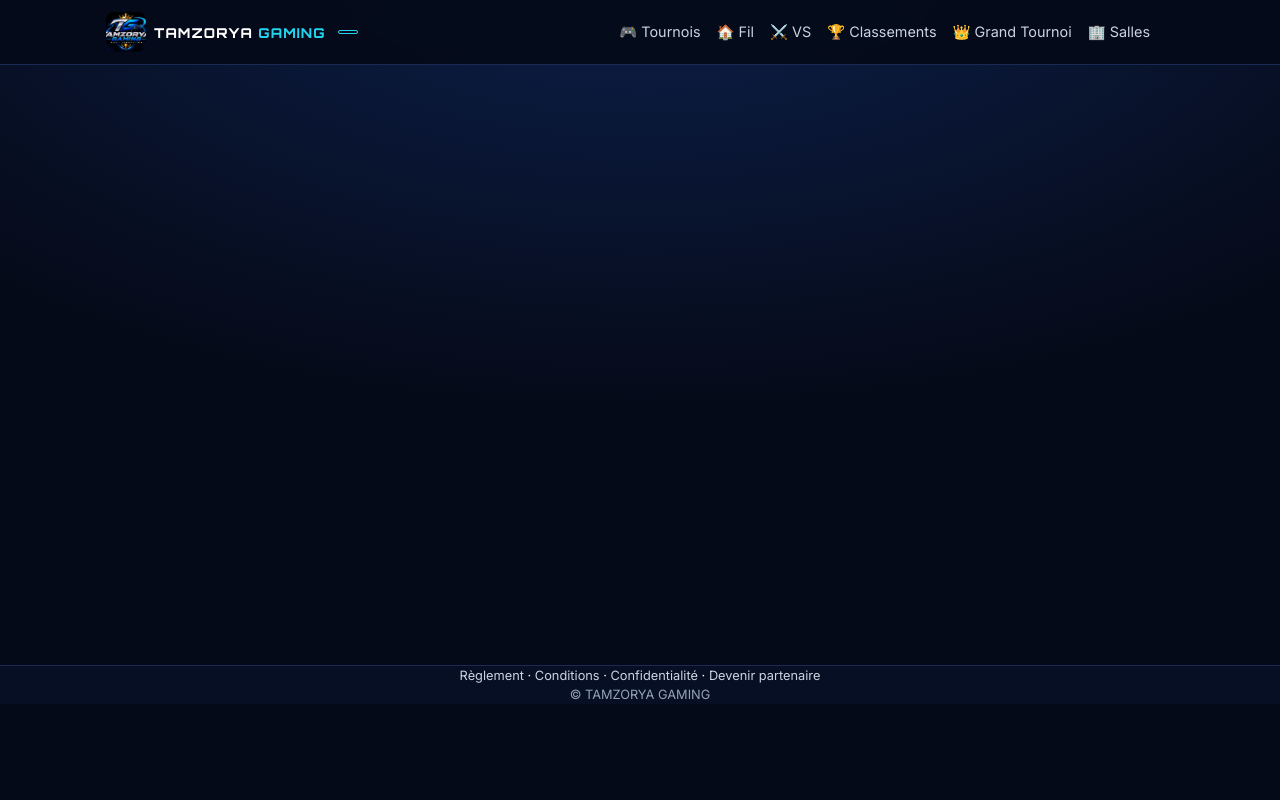
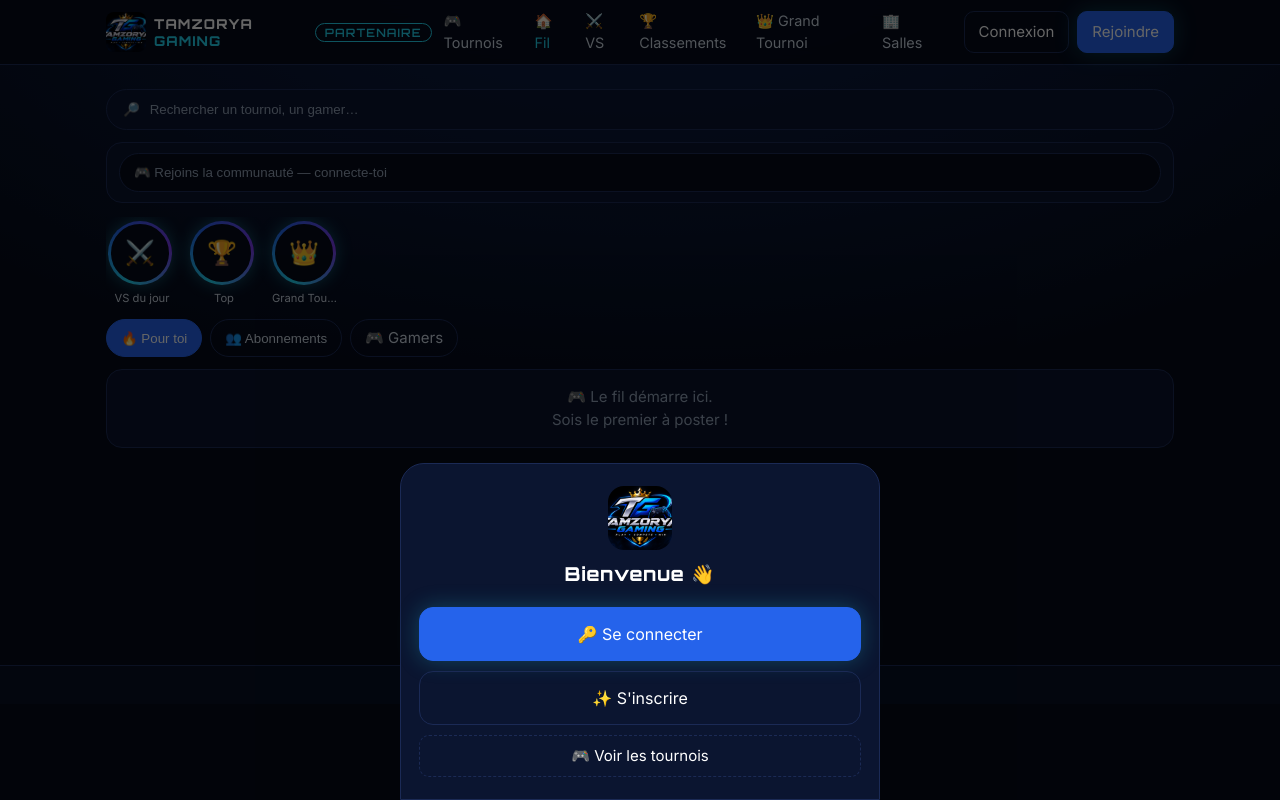
Before and after one commit to Djoxy32/Tamzorya-Gaming, a plain HTML site: page index.html in a window 1280 px wide. Drawn offline with nearby package versions, Linux system fonts and the light colour scheme; files that its build step writes are made by us from their sources; no server answers.

Commit message:
Update stylesheet link and script references

```diff
--- a/index.html
+++ b/index.html
@@ -10,7 +10,7 @@
 <meta property="og:title" content="TAMZORYA GAMING"><meta property="og:image" content="og-image.png">
 <link rel="preconnect" href="https://fonts.googleapis.com"><link rel="preconnect" href="https://fonts.gstatic.com" crossorigin>
 <link href="https://fonts.googleapis.com/css2?family=Inter:wght@400;500;600;700&family=Orbitron:wght@600;800&display=swap" rel="stylesheet">
-<link rel="stylesheet" href="css/style.css">
+<link rel="stylesheet" href="style.css">
 </head>
 <body data-mode="public">
 <div id="offline" class="offline" hidden>📡 Pas de connexion</div>
@@ -27,6 +27,6 @@
 <div id="sheet" class="sheet" hidden></div>
 <div id="toast" class="toast" hidden></div>
 <script src="https://cdn.jsdelivr.net/npm/@supabase/supabase-js@2.45.4/dist/umd/supabase.min.js"></script>
-<script src="js/config.js"></script><script src="js/core.js"></script>
-<script src="js/public.js"></script><script src="js/spaces.js"></script><script src="js/admin.js"></script><script src="js/social.js"></script><script src="js/features.js"></script><script src="js/gamer.js"></script><script src="js/boot.js"></script>
+<script src="config.js"></script><script src="core.js"></script>
+<script src="public.js"></script><script src="spaces.js"></script><script src="admin.js"></script><script src="social.js"></script><script src="features.js"></script><script src="gamer.js"></script><script src="boot.js"></script>
 </body></html>
```
